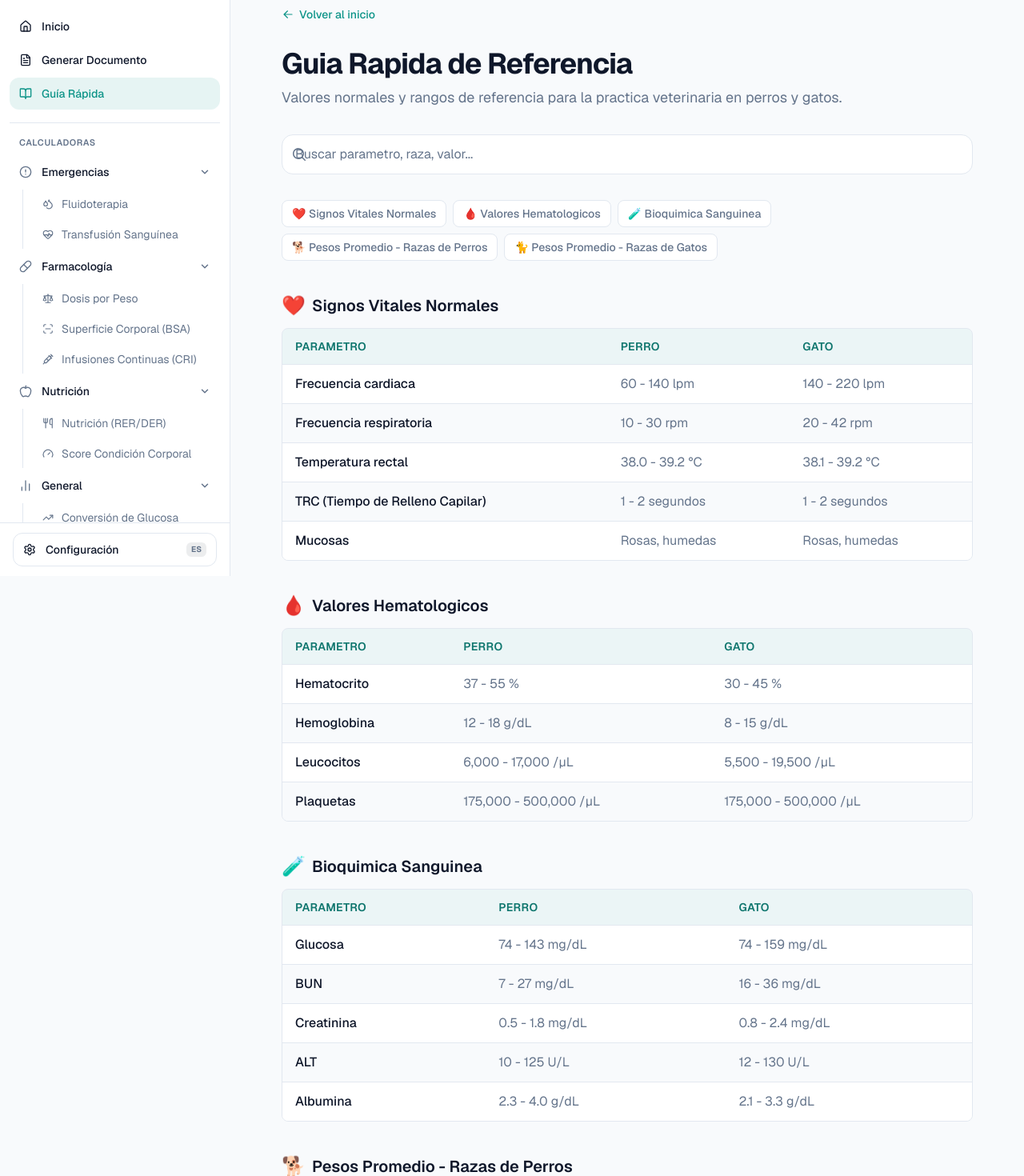
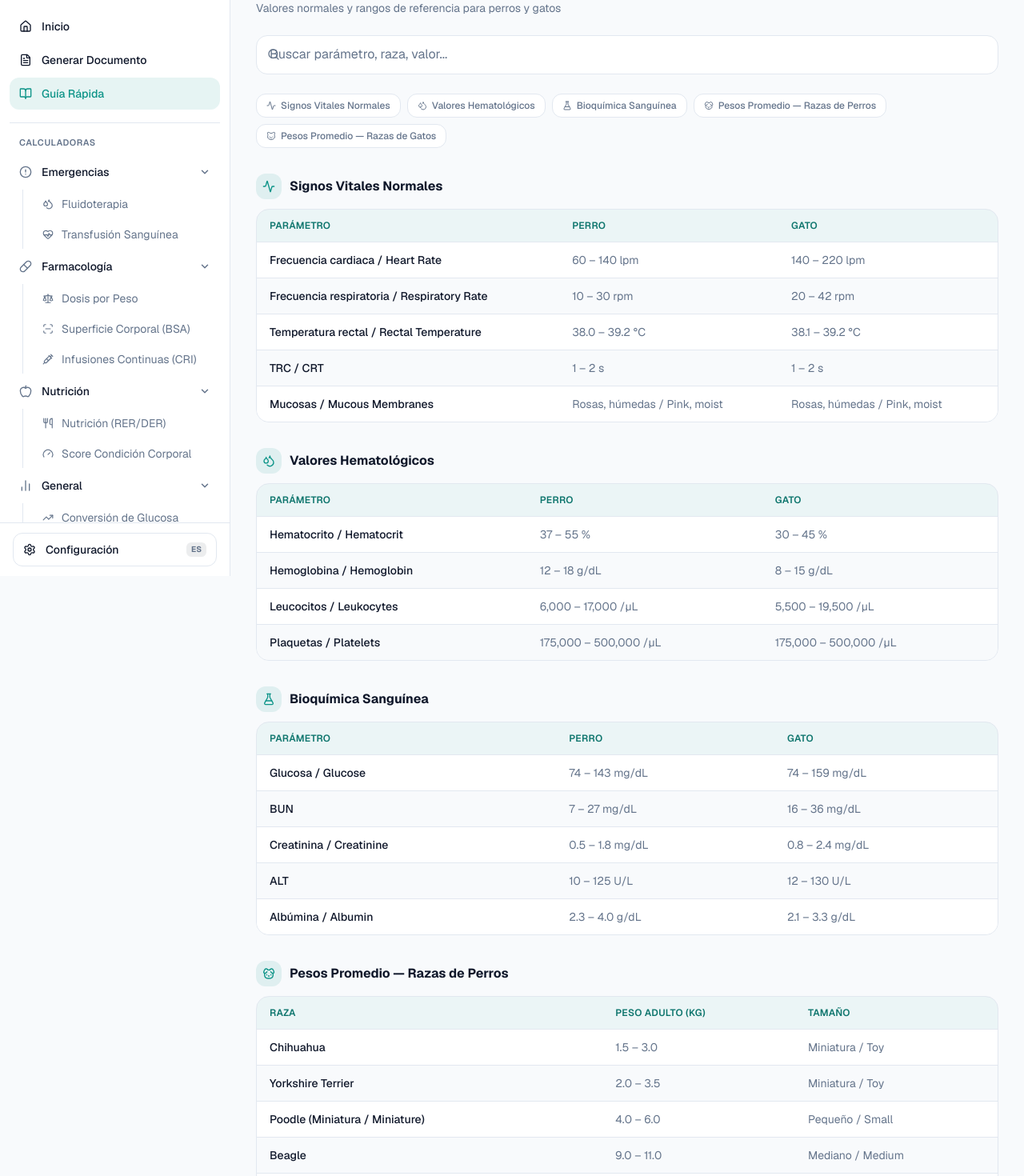
Before and after one commit to JAL117/Vet, a Next.js app: page /referencia in a window 1280 px wide. Shown: the part 80-1550 px from the top of the page at 80% size. Built offline with nearby package versions, Linux system fonts and the light colour scheme.

Commit message:
feat: apply i18n to referencia page with translated table headers

```diff
--- a/src/app/referencia/page.tsx
+++ b/src/app/referencia/page.tsx
@@ -2,110 +2,113 @@
 
 import Link from "next/link";
 import { useState } from "react";
+import {
+  Activity,
+  Droplets,
+  FlaskConical,
+  Dog,
+  Cat,
+  Search,
+  X,
+  type LucideIcon,
+} from "lucide-react";
 import Disclaimer from "@/components/Disclaimer";
+import { useLanguage } from "@/contexts/LanguageContext";
 
 interface TableData {
-  headers: string[];
   rows: string[][];
 }
 
-interface ReferenceSection {
+interface SectionConfig {
   id: string;
-  title: string;
-  icon: string;
+  sectionKey: "vitals" | "hematology" | "biochemistry" | "dogWeights" | "catWeights";
+  Icon: LucideIcon;
+  headerType: "paramDogCat" | "breedWeightSize";
   data: TableData;
 }
 
-const sections: ReferenceSection[] = [
+const sectionsConfig: SectionConfig[] = [
   {
     id: "signos-vitales",
-    title: "Signos Vitales Normales",
-    icon: "\u2764\uFE0F",
+    sectionKey: "vitals",
+    Icon: Activity,
+    headerType: "paramDogCat",
     data: {
-      headers: ["Parametro", "Perro", "Gato"],
       rows: [
-        ["Frecuencia cardiaca", "60 - 140 lpm", "140 - 220 lpm"],
-        ["Frecuencia respiratoria", "10 - 30 rpm", "20 - 42 rpm"],
-        ["Temperatura rectal", "38.0 - 39.2 \u00B0C", "38.1 - 39.2 \u00B0C"],
-        [
-          "TRC (Tiempo de Relleno Capilar)",
-          "1 - 2 segundos",
-          "1 - 2 segundos",
-        ],
-        ["Mucosas", "Rosas, humedas", "Rosas, humedas"],
+        ["Frecuencia cardiaca / Heart Rate", "60 – 140 lpm", "140 – 220 lpm"],
+        ["Frecuencia respiratoria / Respiratory Rate", "10 – 30 rpm", "20 – 42 rpm"],
+        ["Temperatura rectal / Rectal Temperature", "38.0 – 39.2 °C", "38.1 – 39.2 °C"],
+        ["TRC / CRT", "1 – 2 s", "1 – 2 s"],
+        ["Mucosas / Mucous Membranes", "Rosas, húmedas / Pink, moist", "Rosas, húmedas / Pink, moist"],
       ],
     },
   },
   {
     id: "hematologia",
-    title: "Valores Hematologicos",
-    icon: "\u{1FA78}",
+    sectionKey: "hematology",
+    Icon: Droplets,
+    headerType: "paramDogCat",
     data: {
-      headers: ["Parametro", "Perro", "Gato"],
       rows: [
-        ["Hematocrito", "37 - 55 %", "30 - 45 %"],
-        ["Hemoglobina", "12 - 18 g/dL", "8 - 15 g/dL"],
-        ["Leucocitos", "6,000 - 17,000 /\u00B5L", "5,500 - 19,500 /\u00B5L"],
-        [
-          "Plaquetas",
-          "175,000 - 500,000 /\u00B5L",
-          "175,000 - 500,000 /\u00B5L",
-        ],
+        ["Hematocrito / Hematocrit", "37 – 55 %", "30 – 45 %"],
+        ["Hemoglobina / Hemoglobin", "12 – 18 g/dL", "8 – 15 g/dL"],
+        ["Leucocitos / Leukocytes", "6,000 – 17,000 /µL", "5,500 – 19,500 /µL"],
+        ["Plaquetas / Platelets", "175,000 – 500,000 /µL", "175,000 – 500,000 /µL"],
       ],
     },
   },
   {
     id: "bioquimica",
-    title: "Bioquimica Sanguinea",
-    icon: "\u{1F9EA}",
+    sectionKey: "biochemistry",
+    Icon: FlaskConical,
+    headerType: "paramDogCat",
     data: {
-      headers: ["Parametro", "Perro", "Gato"],
       rows: [
-        ["Glucosa", "74 - 143 mg/dL", "74 - 159 mg/dL"],
-        ["BUN", "7 - 27 mg/dL", "16 - 36 mg/dL"],
-        ["Creatinina", "0.5 - 1.8 mg/dL", "0.8 - 2.4 mg/dL"],
-        ["ALT", "10 - 125 U/L", "12 - 130 U/L"],
-        ["Albumina", "2.3 - 4.0 g/dL", "2.1 - 3.3 g/dL"],
+        ["Glucosa / Glucose", "74 – 143 mg/dL", "74 – 159 mg/dL"],
+        ["BUN", "7 – 27 mg/dL", "16 – 36 mg/dL"],
+        ["Creatinina / Creatinine", "0.5 – 1.8 mg/dL", "0.8 – 2.4 mg/dL"],
+        ["ALT", "10 – 125 U/L", "12 – 130 U/L"],
+        ["Albúmina / Albumin", "2.3 – 4.0 g/dL", "2.1 – 3.3 g/dL"],
       ],
     },
   },
   {
     id: "pesos-perros",
-    title: "Pesos Promedio - Razas de Perros",
-    icon: "\u{1F415}",
+    sectionKey: "dogWeights",
+    Icon: Dog,
+    headerType: "breedWeightSize",
     data: {
-      headers: ["Raza", "Peso Adulto Promedio (kg)", "Tamano"],
       rows: [
-        ["Chihuahua", "1.5 - 3.0", "Miniatura"],
-        ["Yorkshire Terrier", "2.0 - 3.5", "Miniatura"],
-        ["Poodle (Miniatura)", "4.0 - 6.0", "Pequeno"],
-        ["Beagle", "9.0 - 11.0", "Mediano"],
-        ["Bulldog Frances", "8.0 - 14.0", "Mediano"],
-        ["Cocker Spaniel", "12.0 - 15.0", "Mediano"],
-        ["Labrador Retriever", "25.0 - 36.0", "Grande"],
-        ["Golden Retriever", "25.0 - 34.0", "Grande"],
-        ["Pastor Aleman", "30.0 - 40.0", "Grande"],
-        ["Gran Danes", "50.0 - 80.0", "Gigante"],
+        ["Chihuahua", "1.5 – 3.0", "Miniatura / Toy"],
+        ["Yorkshire Terrier", "2.0 – 3.5", "Miniatura / Toy"],
+        ["Poodle (Miniatura / Miniature)", "4.0 – 6.0", "Pequeño / Small"],
+        ["Beagle", "9.0 – 11.0", "Mediano / Medium"],
+        ["Bulldog Francés / French Bulldog", "8.0 – 14.0", "Mediano / Medium"],
+        ["Cocker Spaniel", "12.0 – 15.0", "Mediano / Medium"],
+        ["Labrador Retriever", "25.0 – 36.0", "Grande / Large"],
+        ["Golden Retriever", "25.0 – 34.0", "Grande / Large"],
+        ["Pastor Alemán / German Shepherd", "30.0 – 40.0", "Grande / Large"],
+        ["Gran Danés / Great Dane", "50.0 – 80.0", "Gigante / Giant"],
       ],
     },
   },
   {
     id: "pesos-gatos",
-    title: "Pesos Promedio - Razas de Gatos",
-    icon: "\u{1F408}",
+    sectionKey: "catWeights",
+    Icon: Cat,
+    headerType: "breedWeightSize",
     data: {
-      headers: ["Raza", "Peso Adulto Promedio (kg)", "Tamano"],
       rows: [
-        ["Singapura", "2.0 - 3.5", "Pequeno"],
-        ["Siames", "3.0 - 5.0", "Mediano"],
-        ["Domestico Comun", "3.5 - 5.5", "Mediano"],
-        ["Abisinio", "3.0 - 5.0", "Mediano"],
-        ["Persa", "3.5 - 7.0", "Mediano"],
-        ["Bengal", "4.0 - 7.0", "Mediano"],
-        ["Azul Ruso", "3.5 - 6.5", "Mediano"],
-        ["Britanico de Pelo Corto", "4.0 - 8.0", "Mediano-Grande"],
-        ["Ragdoll", "4.5 - 9.0", "Grande"],
-        ["Maine Coon", "5.5 - 11.0", "Grande"],
+        ["Singapura", "2.0 – 3.5", "Pequeño / Small"],
+        ["Siamés / Siamese", "3.0 – 5.0", "Mediano / Medium"],
+        ["Doméstico Común / Domestic Shorthair", "3.5 – 5.5", "Mediano / Medium"],
+        ["Abisinio / Abyssinian", "3.0 – 5.0", "Mediano / Medium"],
+        ["Persa / Persian", "3.5 – 7.0", "Mediano / Medium"],
+        ["Bengal", "4.0 – 7.0", "Mediano / Medium"],
+        ["Azul Ruso / Russian Blue", "3.5 – 6.5", "Mediano / Medium"],
+        ["Británico de Pelo Corto / British Shorthair", "4.0 – 8.0", "Mediano-Grande / Medium-Large"],
+        ["Ragdoll", "4.5 – 9.0", "Grande / Large"],
+        ["Maine Coon", "5.5 – 11.0", "Grande / Large"],
       ],
     },
   },
@@ -113,16 +116,18 @@ const sections: ReferenceSection[] = [
 
 function ReferenceTable({
   section,
+  title,
+  headers,
   searchQuery,
 }: {
-  section: ReferenceSection;
+  section: SectionConfig;
+  title: string;
+  headers: string[];
   searchQuery: string;
 }) {
   const filteredRows = searchQuery
     ? section.data.rows.filter((row) =>
-        row.some((cell) =>
-          cell.toLowerCase().includes(searchQuery.toLowerCase())
-        )
+        row.some((cell) => cell.toLowerCase().includes(searchQuery.toLowerCase()))
       )
     : section.data.rows;
 
@@ -130,18 +135,20 @@ function ReferenceTable({
 
   return (
     <section id={section.id}>
-      <h2 className="mb-3 flex items-center gap-2 text-xl font-semibold text-foreground">
-        <span className="text-2xl">{section.icon}</span>
-        {section.title}
-      </h2>
-      <div className="overflow-x-auto rounded-lg border border-border">
-        <table className="w-full text-left text-base">
+      <div className="mb-3 flex items-center gap-2.5">
+        <div className="flex h-8 w-8 items-center justify-center rounded-xl bg-primary/10">
+          <section.Icon className="h-4 w-4 text-primary" strokeWidth={2} />
+        </div>
+        <h2 className="text-base font-bold text-foreground">{title}</h2>
+      </div>
+      <div className="overflow-x-auto rounded-2xl border border-border">
+        <table className="w-full text-left text-sm">
           <thead>
             <tr className="border-b border-border bg-primary/5">
-              {section.data.headers.map((header, i) => (
+              {headers.map((header, i) => (
                 <th
                   key={i}
-                  className="px-4 py-3 text-sm font-semibold uppercase tracking-wide text-primary-dark dark:text-primary-light"
+                  className="px-4 py-3 text-xs font-semibold uppercase tracking-wide text-primary-dark dark:text-primary-light"
                 >
                   {header}
                 </th>
@@ -160,9 +167,7 @@ function ReferenceTable({
                   <td
                     key={cellIndex}
                     className={`px-4 py-3 ${
-                      cellIndex === 0
-                        ? "font-medium text-foreground"
-                        : "text-muted"
+                      cellIndex === 0 ? "font-medium text-foreground" : "text-muted"
                     }`}
                   >
                     {cell}
@@ -178,134 +183,117 @@ function ReferenceTable({
 }
 
 export default function ReferenciaPage() {
+  const { t } = useLanguage();
+  const pr = t.pages.referencia;
+
   const [search, setSearch] = useState("");
 
+  function getSectionTitle(s: SectionConfig): string {
+    return pr.sections[s.sectionKey];
+  }
+
+  function getSectionHeaders(s: SectionConfig): string[] {
+    if (s.headerType === "breedWeightSize") {
+      return [pr.headers.breed, pr.headers.weight, pr.headers.size];
+    }
+    return [pr.headers.parameter, pr.headers.dog, pr.headers.cat];
+  }
+
   const visibleSections = search
-    ? sections.filter((section) =>
+    ? sectionsConfig.filter((section) =>
         section.data.rows.some((row) =>
-          row.some((cell) =>
-            cell.toLowerCase().includes(search.toLowerCase())
+          row.some((cell) => cell.toLowerCase().includes(search.toLowerCase()))
         )
       )
-      )
-    : sections;
+    : sectionsConfig;
 
   return (
-    <div className="min-h-screen bg-background text-foreground">
-      <div className="mx-auto max-w-5xl px-4 py-12 sm:px-6 lg:px-8">
-        <Link
-          href="/"
-          className="mb-8 inline-flex items-center gap-1.5 text-sm font-medium text-primary hover:underline"
-        >
-          <svg
-            xmlns="http://www.w3.org/2000/svg"
-            viewBox="0 0 20 20"
-            fill="currentColor"
-            className="h-4 w-4"
-          >
-            <path
-              fillRule="evenodd"
-              d="M17 10a.75.75 0 01-.75.75H5.612l4.158 3.96a.75.75 0 11-1.04 1.08l-5.5-5.25a.75.75 0 010-1.08l5.5-5.25a.75.75 0 111.04 1.08L5.612 9.25H16.25A.75.75 0 0117 10z"
-              clipRule="evenodd"
-            />
-          </svg>
-          Volver al inicio
-        </Link>
-
-        <div className="mb-8">
-          <h1 className="mb-2 text-3xl font-bold tracking-tight text-foreground sm:text-4xl">
-            Guia Rapida de Referencia
+    <div>
+      {/* Header */}
+      <div className="mb-6">
+        <h1 className="text-2xl font-bold tracking-tight text-foreground sm:text-3xl">
+          {pr.title}
         </h1>
-          <p className="text-lg text-muted">
-            Valores normales y rangos de referencia para la practica veterinaria
-            en perros y gatos.
+        <p className="mt-1 text-sm text-muted">
+          {pr.subtitle}
         </p>
       </div>
 
       {/* Search */}
-        <div className="mb-8">
-          <div className="relative">
-            <svg
-              xmlns="http://www.w3.org/2000/svg"
-              viewBox="0 0 20 20"
-              fill="currentColor"
-              className="absolute left-3 top-1/2 h-5 w-5 -translate-y-1/2 text-muted"
-            >
-              <path
-                fillRule="evenodd"
-                d="M9 3.5a5.5 5.5 0 100 11 5.5 5.5 0 000-11zM2 9a7 7 0 1112.452 4.391l3.328 3.329a.75.75 0 11-1.06 1.06l-3.329-3.328A7 7 0 012 9z"
-                clipRule="evenodd"
+      <div className="mb-6 relative">
+        <Search
+          className="absolute left-3.5 top-1/2 h-4 w-4 -translate-y-1/2 text-muted"
+          strokeWidth={2}
         />
-            </svg>
         <input
           type="text"
-              placeholder="Buscar parametro, raza, valor..."
+          placeholder={pr.searchPlaceholder}
           value={search}
           onChange={(e) => setSearch(e.target.value)}
-              className="w-full rounded-lg border border-border bg-surface py-3 pl-10 pr-4 text-base text-foreground placeholder:text-muted focus:border-primary focus:outline-none focus:ring-2 focus:ring-primary/20"
+          className="w-full rounded-2xl border border-border bg-surface py-3 pl-10 pr-10 text-sm text-foreground placeholder:text-muted"
         />
         {search && (
           <button
             onClick={() => setSearch("")}
-                className="absolute right-3 top-1/2 -translate-y-1/2 text-sm text-muted hover:text-foreground"
+            className="absolute right-3 top-1/2 -translate-y-1/2 flex h-6 w-6 items-center justify-center rounded-full text-muted hover:text-foreground transition-colors"
+            aria-label={pr.clearSearch}
           >
-                Limpiar
+            <X className="h-3.5 w-3.5" strokeWidth={2.5} />
           </button>
         )}
-          </div>
       </div>
 
       {/* Quick nav */}
       {!search && (
-          <nav className="mb-10 flex flex-wrap gap-2">
-            {sections.map((section) => (
+        <nav className="mb-8 flex flex-wrap gap-2">
+          {sectionsConfig.map((section) => (
             <a
               key={section.id}
               href={`#${section.id}`}
-                className="rounded-lg border border-border bg-surface px-3 py-1.5 text-sm font-medium text-muted transition-colors hover:border-primary/40 hover:text-primary"
+              className="flex items-center gap-1.5 rounded-xl border border-border bg-surface px-3 py-1.5 text-xs font-medium text-muted transition-colors hover:border-primary/40 hover:text-primary"
             >
-                {section.icon} {section.title}
+              <section.Icon className="h-3 w-3" strokeWidth={2} />
+              {getSectionTitle(section)}
             </a>
           ))}
         </nav>
       )}
 
       {/* Tables */}
-        <div className="space-y-10">
+      <div className="space-y-8">
         {visibleSections.length > 0 ? (
           visibleSections.map((section) => (
             <ReferenceTable
               key={section.id}
               section={section}
+              title={getSectionTitle(section)}
+              headers={getSectionHeaders(section)}
               searchQuery={search}
             />
           ))
         ) : (
-            <div className="rounded-lg border border-border bg-surface p-8 text-center">
-              <p className="text-lg text-muted">
-                No se encontraron resultados para &quot;{search}&quot;
+          <div className="rounded-2xl border border-border bg-surface p-10 text-center">
+            <Search className="mx-auto mb-3 h-10 w-10 text-muted/30" strokeWidth={1.5} />
+            <p className="text-sm text-muted">
+              {pr.noResults} &quot;{search}&quot;
             </p>
             <button
               onClick={() => setSearch("")}
               className="mt-3 text-sm font-medium text-primary hover:underline"
             >
-                Limpiar busqueda
+              {pr.clearSearch}
             </button>
           </div>
         )}
       </div>
 
-        <Disclaimer className="mt-10" />
+      <Disclaimer className="mt-8" />
 
-        <div className="mt-8 border-t border-border pt-6 text-center text-sm text-muted">
-          <p>
-            Valores de referencia basados en literatura veterinaria
-            generalmente aceptada.{" "}
+      <div className="mt-6 border-t border-border pt-5 text-center text-xs text-muted">
+        {pr.basedOn}{" "}
         <Link href="/disclaimer" className="text-primary hover:underline">
-              Ver aviso legal
+          {t.common.legalNotice}
         </Link>
-          </p>
-        </div>
       </div>
     </div>
   );
```
Lines whose indentation alone changed are shown as unchanged.
